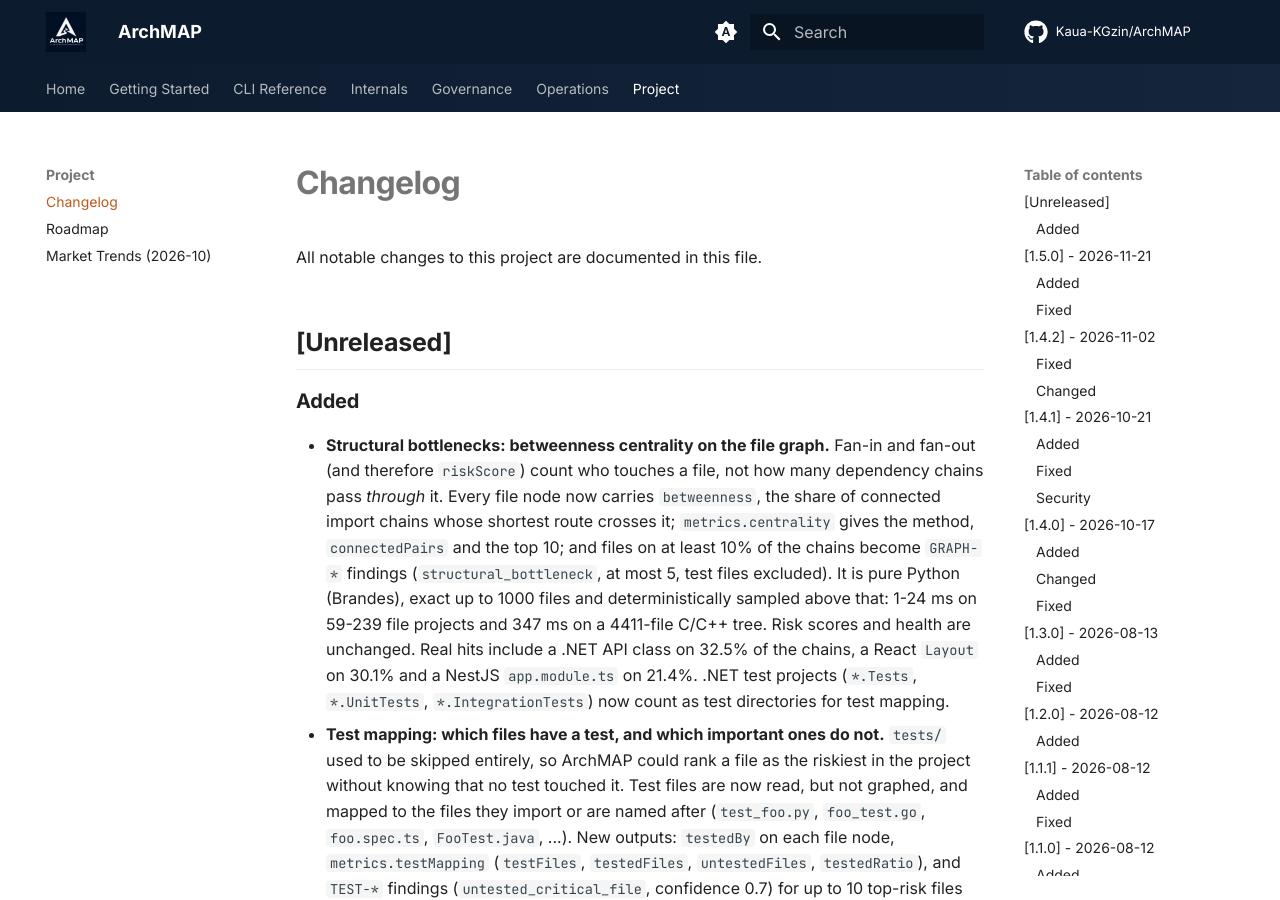
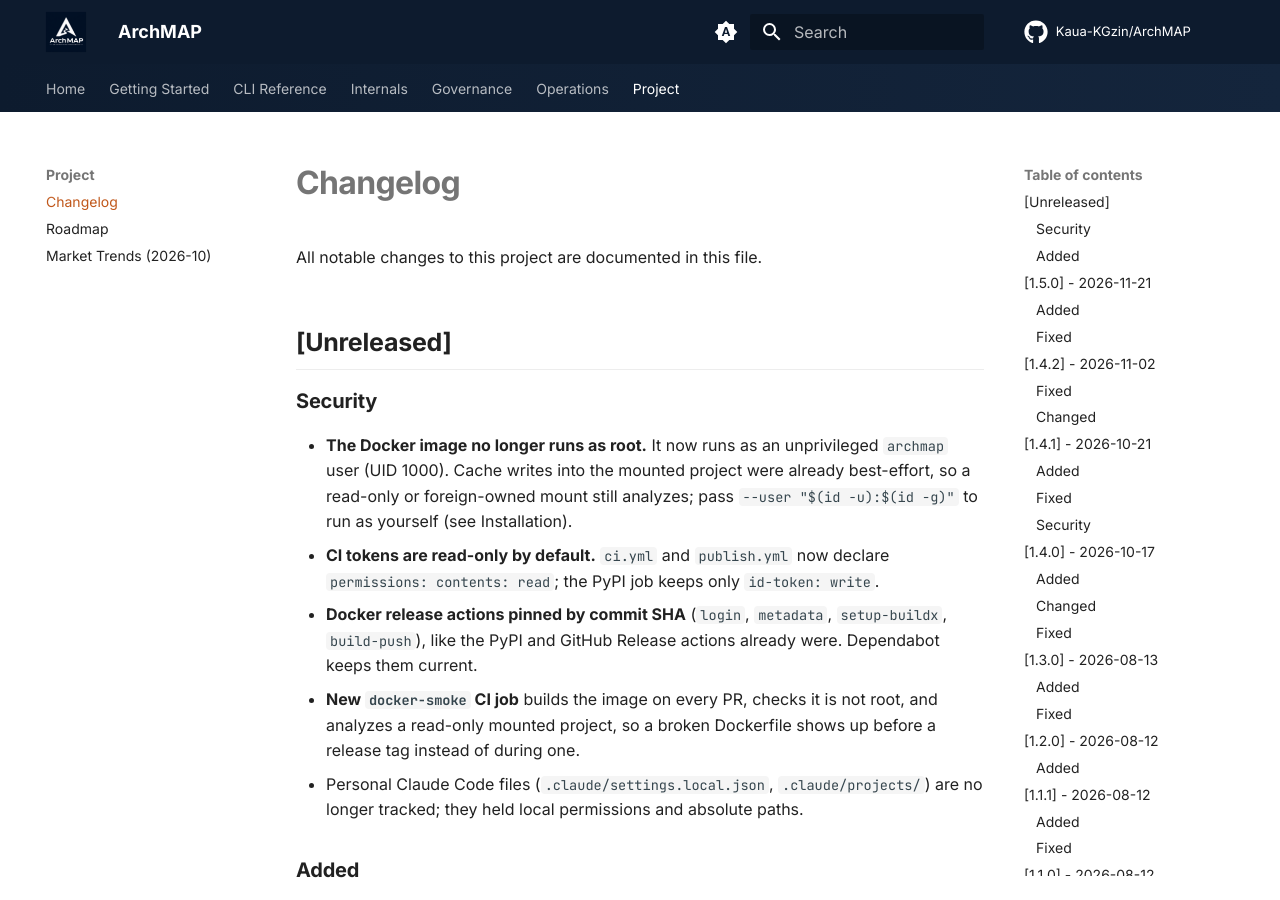
Before and after one commit to Kaua-KGzin/ArchMAP, an MkDocs documentation site: the page built from docs/changelog.md, in a window 1280 px wide and 900 px high. Built offline with MkDocs 1.6.1 and Material for MkDocs 9.7.7, drawn with Linux system fonts in a browser that asks for light colours; comment, search, counter and statistics services are not loaded; the version menu is left out.

Commit message:
fix(security): non-root Docker image, read-only CI tokens, SHA-pinned Docker actions (#78)
- Dockerfile: run as an unprivileged `archmap` user (UID 1000) instead of root.
  Cache writes into the mounted project were already best-effort (OSError is
  ignored), so read-only or foreign-owned mounts still analyze. Installation
  docs explain `--user "$(id -u):$(id -g)"`.
- ci.yml / publish.yml: declare `permissions: contents: read` at the top. The
  PyPI job keeps only `id-token: write` for Trusted Publishing.
- docker.yml: pin docker/login, metadata, setup-buildx and build-push actions
  by commit SHA (the job holds `packages: write`), matching how the PyPI and
  GitHub Release actions are already pinned. Dependabot covers github-actions.
- ci.yml: new `docker-smoke` job builds the image on every PR, asserts it is
  not root, runs `version` and analyzes a read-only mounted project. The docker
  workflow only runs on tags, so Dockerfile breakage was invisible until release.
- Stop tracking `.claude/settings.local.json` and `.claude/projects/` (personal
  permissions and memory with absolute local paths) and ignore them.

Claude-Session: https://claude.ai/code/session_01FQ5hfrtjNTkNozpRqKHw3Y

```diff
--- a/docs/changelog.md
+++ b/docs/changelog.md
@@ -3,6 +3,22 @@
 All notable changes to this project are documented in this file.
 
 ## [Unreleased]
+
+### Security
+- **The Docker image no longer runs as root.** It now runs as an unprivileged
+  `archmap` user (UID 1000). Cache writes into the mounted project were already
+  best-effort, so a read-only or foreign-owned mount still analyzes; pass
+  `--user "$(id -u):$(id -g)"` to run as yourself (see Installation).
+- **CI tokens are read-only by default.** `ci.yml` and `publish.yml` now declare
+  `permissions: contents: read`; the PyPI job keeps only `id-token: write`.
+- **Docker release actions pinned by commit SHA** (`login`, `metadata`,
+  `setup-buildx`, `build-push`), like the PyPI and GitHub Release actions
+  already were. Dependabot keeps them current.
+- **New `docker-smoke` CI job** builds the image on every PR, checks it is not
+  root, and analyzes a read-only mounted project, so a broken Dockerfile shows up
+  before a release tag instead of during one.
+- Personal Claude Code files (`.claude/settings.local.json`, `.claude/projects/`)
+  are no longer tracked; they held local permissions and absolute paths.
 
 ### Added
 - **Structural bottlenecks: betweenness centrality on the file graph.** Fan-in
```
Also changed, not shown: .claude/projects/C--Users-kauag-OneDrive-Documentos-GitHub-ArchMAP/memory/project_progress.md (deleted, +0 -91 lines), CHANGELOG.md (+16 -0 lines), docs/getting-started/installation.md (+8 -0 lines), 6 other files.
